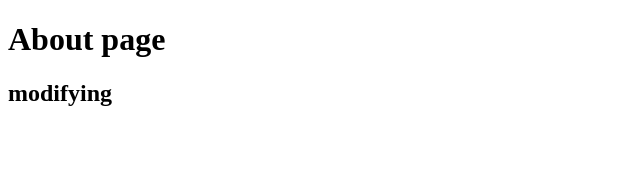
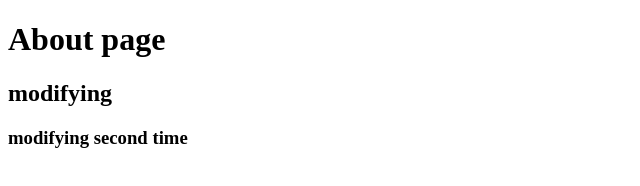
Before and after one commit to harikrishna0698/Git__TEST, a plain HTML site: page about.html in a window 1280 px wide. Shown: the whole page, without its empty margins (0-640 px from the left). Drawn offline with Linux system fonts and the light colour scheme.

Commit message:
final commit

```diff
--- a/about.html
+++ b/about.html
@@ -9,5 +9,7 @@
     <h1>About page</h1>
 
     <h2>modifying</h2>
+
+    <h3>modifying second time</h3>
 </body>
 </html>
```
Also changed, not shown: index.html (+1 -0 lines).
